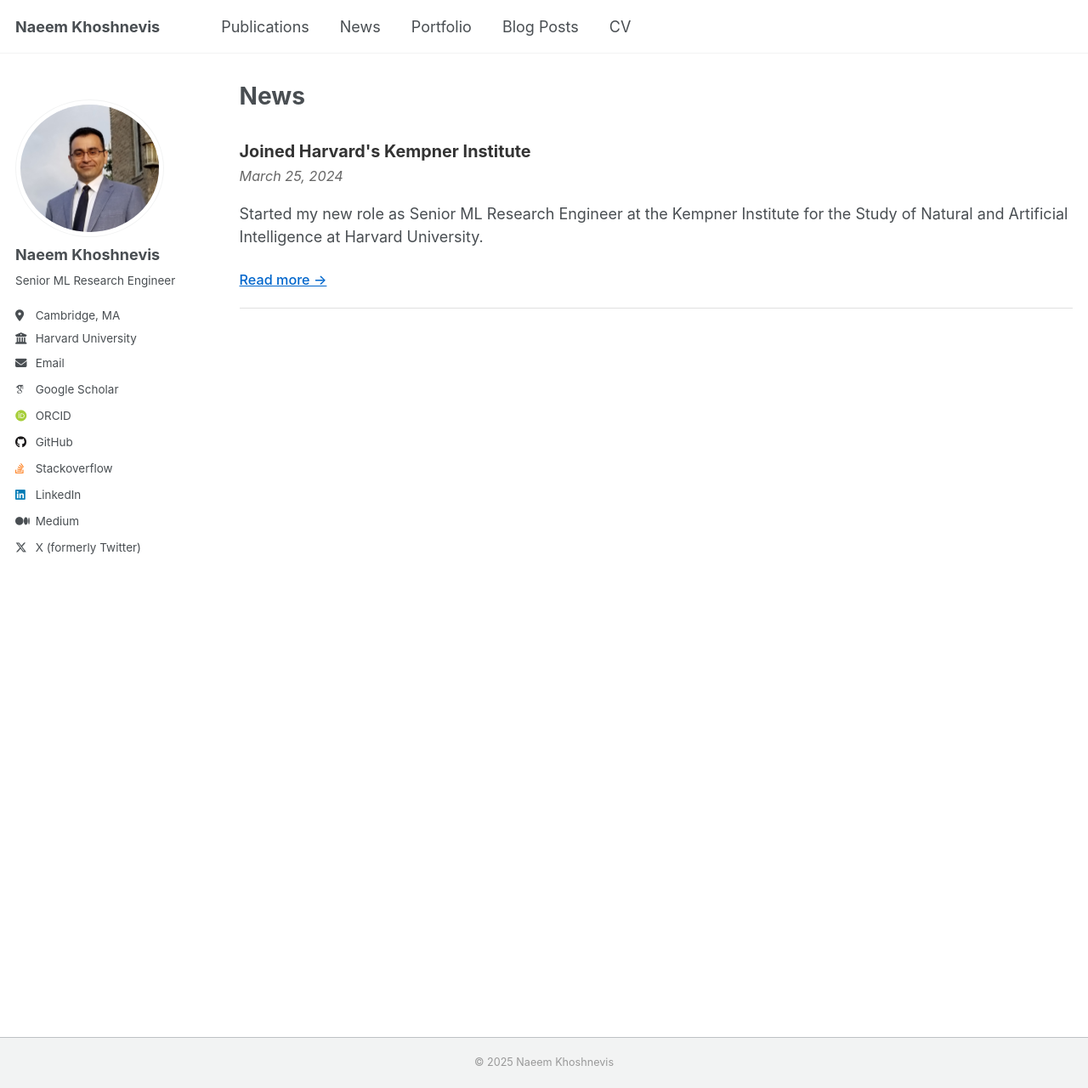
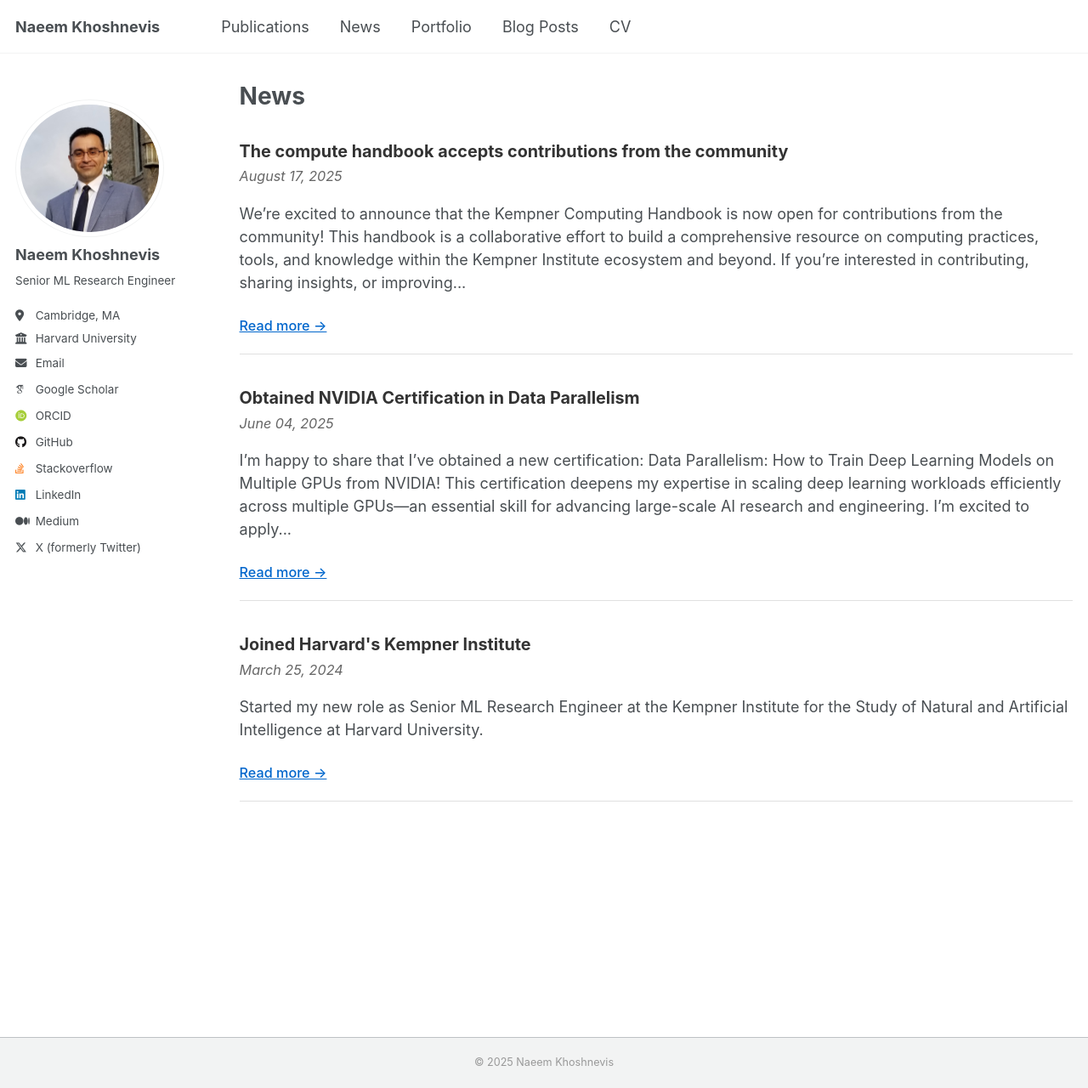
Before and after one commit to Naeemkh/naeemkh.github.io, a Jekyll site: the page built from _pages/news.md, in a window 1280 px wide and 1280 px high. Shown: the whole window at 85% size. Built offline with Jekyll 4.4.1, drawn with Linux system fonts in a browser that asks for light colours; some web fonts are replaced.

Commit message:
update news

```diff
--- a/_includes/head/custom.html
+++ b/_includes/head/custom.html
@@ -11,11 +11,13 @@
 <!-- Force light theme override -->
 <link rel="stylesheet" href="{{ base_path }}/assets/css/force-light-theme.css"/>
 
-<!-- Favicon configuration using profile image -->
-<link rel="apple-touch-icon" sizes="180x180" href="{{ base_path }}/images/profile_naeem_khoshnevis_2.jpg"/>
-<link rel="icon" type="image/jpeg" href="{{ base_path }}/images/profile_naeem_khoshnevis_2.jpg" sizes="32x32"/>
-<link rel="icon" type="image/jpeg" href="{{ base_path }}/images/profile_naeem_khoshnevis_2.jpg" sizes="192x192"/>
-<link rel="shortcut icon" href="{{ base_path }}/images/profile_naeem_khoshnevis_2.jpg"/>
+<!-- favicon from https://commons.wikimedia.org/wiki/File:OOjs_UI_icon_academic-progressive.svg -->
+<link rel="apple-touch-icon" sizes="180x180" href="{{ base_path }}/images/apple-touch-icon-180x180.png"/>
+<link rel="icon" type="image/svg+xml" href="{{ base_path }}/images/favicon.svg"/>
+<link rel="icon" type="image/png" href="{{ base_path }}/images/favicon-32x32.png" sizes="32x32"/>
+<link rel="icon" type="image/png" href="{{ base_path }}/images/favicon-192x192.png" sizes="192x192"/>
+<link rel="manifest" href="{{ base_path }}/images/manifest.json"/>
+<link rel="icon" href="/images/favicon.ico"/>
 <meta name="theme-color" content="#ffffff"/>
 
 <!-- end custom head snippets -->
--- /dev/null
+++ b/_news/2025-06-04-ddp-nvidia.md
@@ -0,0 +1,19 @@
+---
+date: 2025-06-04
+title: "Obtained NVIDIA Certification in Data Parallelism"
+---
+
+I'm happy to share that I've obtained a new certification: Data Parallelism: How to Train Deep Learning Models on Multiple GPUs from NVIDIA!
+
+This certification deepens my expertise in scaling deep learning workloads efficiently across multiple GPUs—an essential skill for advancing large-scale AI research and engineering.
+
+I'm excited to apply these techniques in my ongoing work on efficient training, distributed computing, and performance optimization.
+
+<!-- ### Certificate
+
+<iframe src="/files/naeem_khoshnevis_ddp_nvidia.pdf" width="100%" height="600px" style="border: 1px solid #ddd; border-radius: 4px;">
+    <p>Your browser does not support PDF viewing. <a href="/files/naeem_khoshnevis_ddp_nvidia.pdf" target="_blank">Download the certificate PDF</a>.</p>
+</iframe> -->
+
+[📄 Download Certificate](/files/naeem_khoshnevis_ddp_nvidia.pdf){: .btn .btn--primary .btn--small}
+---
--- /dev/null
+++ b/_news/2025-08-17-compute-handbook.md
@@ -0,0 +1,16 @@
+---
+date: 2025-08-17
+title: "The compute handbook accepts contributions from the community"
+---
+
+We’re excited to announce that the Kempner Computing Handbook is now open for contributions from the community!
+
+This handbook is a collaborative effort to build a comprehensive resource on computing practices, tools, and knowledge within the Kempner Institute ecosystem and beyond.
+
+If you’re interested in contributing, sharing insights, or improving existing sections, please visit the GitHub repository:
+
+- [https://github.com/KempnerInstitute/kempner-computing-handbook](https://github.com/KempnerInstitute/kempner-computing-handbook)
+
+We welcome pull requests, suggestions, and discussions from researchers, engineers, and community members who want to help shape this living resource. You can pick topic areas that interest you from the issue tracker or propose new ones.
+
+- [https://github.com/KempnerInstitute/kempner-computing-handbook/issues](https://github.com/KempnerInstitute/kempner-computing-handbook/issues)
--- a/assets/css/news.css
+++ b/assets/css/news.css
@@ -46,6 +46,37 @@
   text-decoration: none;
   font-size: 0.9em;
   flex: 1;
+}
+
+/* PDF embed styles for news pages */
+.pdf-embed {
+  width: 100%;
+  height: 600px;
+  border: 1px solid #ddd;
+  border-radius: 4px;
+  margin: 20px 0;
+}
+
+.pdf-embed-small {
+  width: 100%;
+  height: 400px;
+  border: 1px solid #ddd;
+  border-radius: 4px;
+  margin: 15px 0;
+}
+
+.pdf-fallback {
+  background-color: #f8f9fa;
+  border: 1px solid #ddd;
+  border-radius: 4px;
+  padding: 20px;
+  text-align: center;
+  margin: 20px 0;
+}
+
+.pdf-fallback p {
+  margin: 0;
+  color: #666;
 }
 
 .news-title-link:hover {
```
Also changed, not shown: images/favicon-circular.svg (added), 1 other file.
